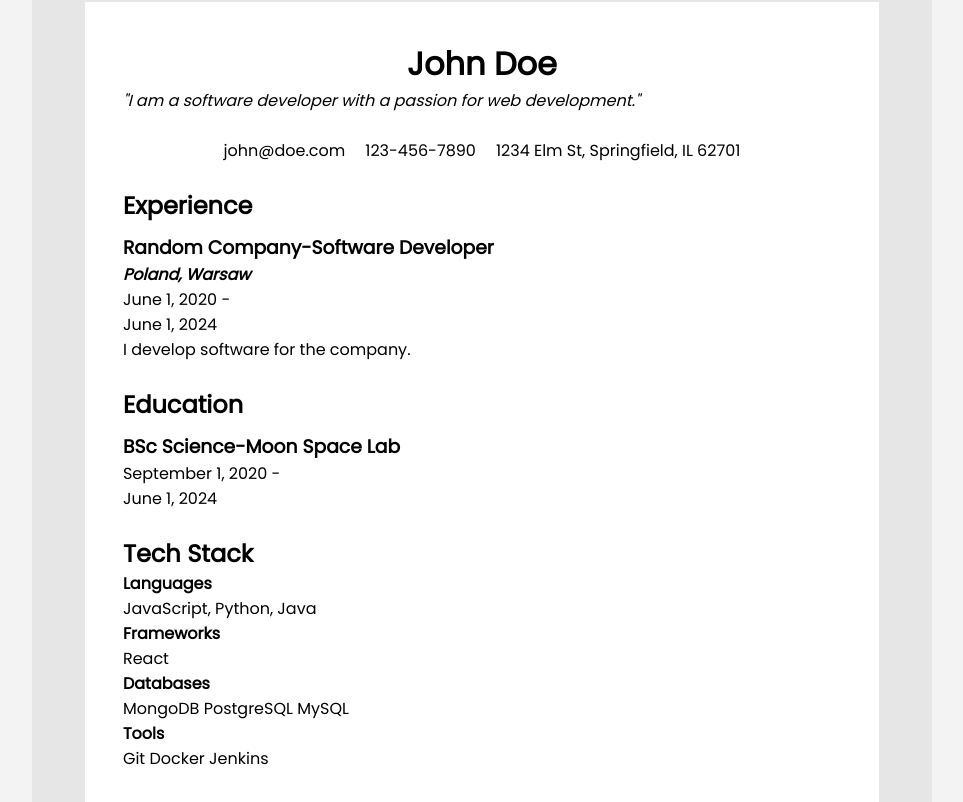
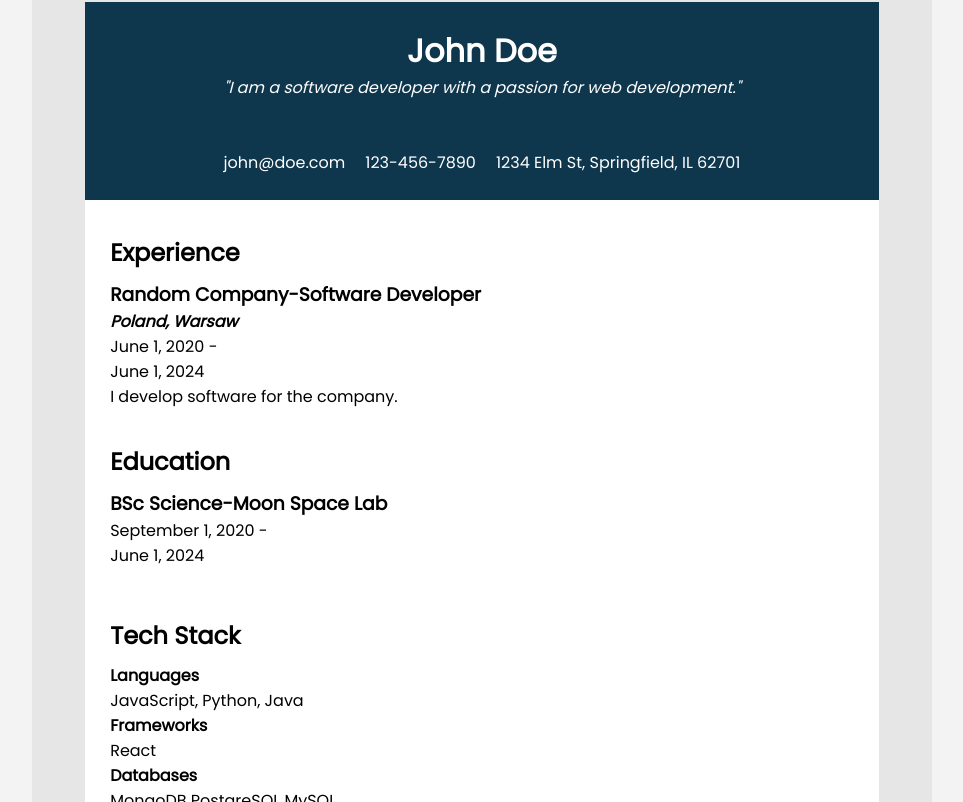
Before and after one commit to Merk0n/cv-generator, a React (Vite) app: page / in a window 1280 px wide. Shown: the part 1038-1840 px from the top of the page, without its empty margins (158-1121 px from the left). Built offline with nearby package versions, Linux system fonts and the light colour scheme.

Commit message:
Update CVPreview.css styling

```diff
--- a/src/styles/CVPreview.css
+++ b/src/styles/CVPreview.css
@@ -12,7 +12,6 @@
 .cv-print {
     width: 21cm;
     height: 29.7cm;
-    padding: 1cm;
     background-color: white;
     color: black;
 }
@@ -23,15 +22,19 @@
     margin-bottom: 25px;
 }
 
-.personal-preview h1 {
-    text-align: center;
+
+.personal-top {
+    display: flex;
+    flex-direction: column;
+    align-items: center;
+    margin: 25px;
 }
 
 .personal-info {
     display: flex;
     flex-direction: row;
     gap: 20px;
-    margin-top: 25px;
+    margin: 25px;
     justify-content: center;
 }
 
@@ -39,29 +42,61 @@
     display: flex;
     flex-direction: column;
     gap: 10px;
-    margin-bottom: 25px;
+    margin: 10px 25px 25px 25px;
 }
 
 .education-preview {
     display: flex;
     flex-direction: column;
     gap: 10px;
-    margin-bottom: 25px;
+    margin: 10px 25px 25px 25px;
+}
+
+.techstack-preview {
+    display: flex;
+    flex-direction: column;
+    gap: 10px;
 }
 
 .top {
     display: flex;
     flex-direction: column;
+
+    .personal-preview {
+        color: white;
+        background-color: #0e374e;
+    }
+
+    .techstack-preview {
+        margin: 25px;
+    }
 }
 
 
 .left {
     display: grid;
-    grid-template-columns: 1fr 1fr;
-    gap: 10px;
+    grid-template-columns: 1fr 2fr;
+    height: 100%;
 
     .education-preview {
         grid-column: 2/3;
+    }
+
+    .experience-preview {
+        margin-top: 25px;
+    }
+
+    .techstack-preview {
+        grid-row: 2/3;
+        color: white;
+        background-color: #0e374e;
+        padding: 25px;
+    }
+
+    .personal-preview {
+        color: white;
+        background-color: #0e374e;
+        margin-bottom: 0;
     }
 
     .personal-info {
```
